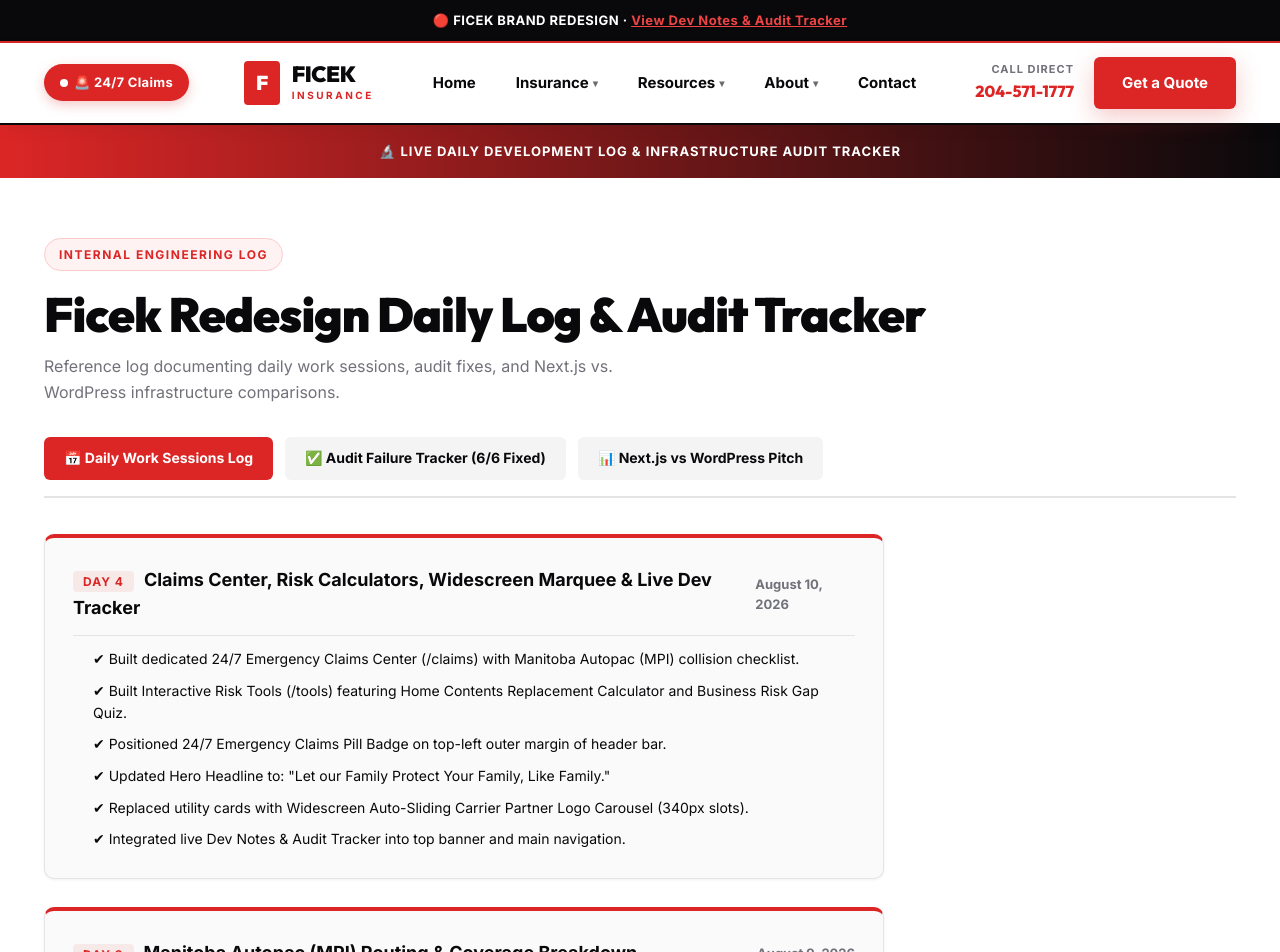
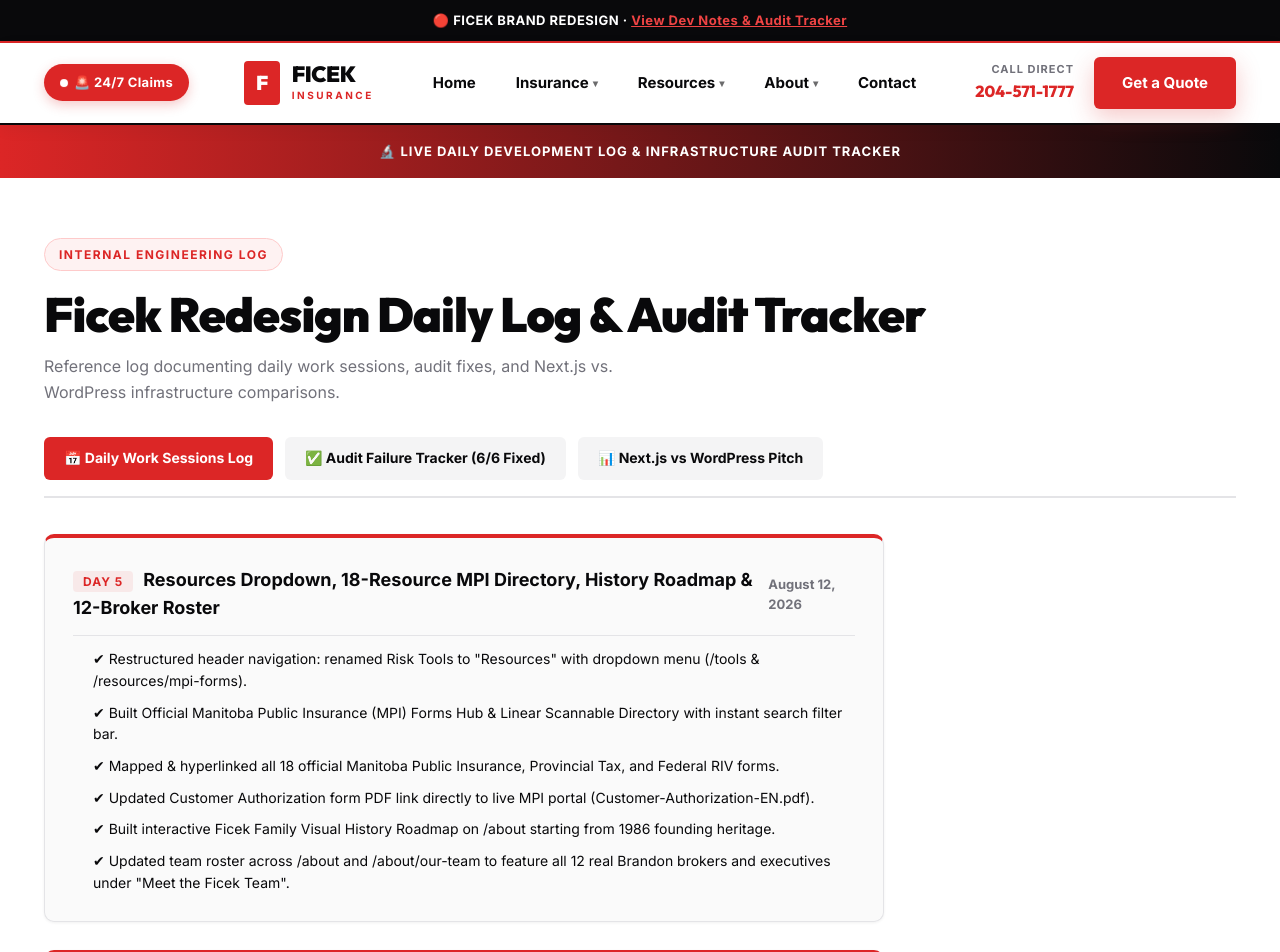
Before and after one commit to austinlmadeit/ficeks, a Next.js app: page /dev-notes in a window 1280 px wide. Shown: the top 952 px of the page. Built offline with nearby package versions, Linux system fonts and the light colour scheme.

Commit message:
feat: update Dev Notes with Day 5 session log & force dynamic render

```diff
--- a/app/dev-notes/page.js
+++ b/app/dev-notes/page.js
@@ -11,6 +11,19 @@
 };
 
 export const DAILY_CHANGE_LOG = [
+  {
+    day: 'Day 5',
+    date: 'August 12, 2026',
+    title: 'Resources Dropdown, 18-Resource MPI Directory, History Roadmap & 12-Broker Roster',
+    changes: [
+      'Restructured header navigation: renamed Risk Tools to "Resources" with dropdown menu (/tools & /resources/mpi-forms).',
+      'Built Official Manitoba Public Insurance (MPI) Forms Hub & Linear Scannable Directory with instant search filter bar.',
+      'Mapped & hyperlinked all 18 official Manitoba Public Insurance, Provincial Tax, and Federal RIV forms.',
+      'Updated Customer Authorization form PDF link directly to live MPI portal (Customer-Authorization-EN.pdf).',
+      'Built interactive Ficek Family Visual History Roadmap on /about starting from 1986 founding heritage.',
+      'Updated team roster across /about and /about/our-team to feature all 12 real Brandon brokers and executives under "Meet the Ficek Team".',
+    ],
+  },
   {
     day: 'Day 4',
     date: 'August 10, 2026',
```
